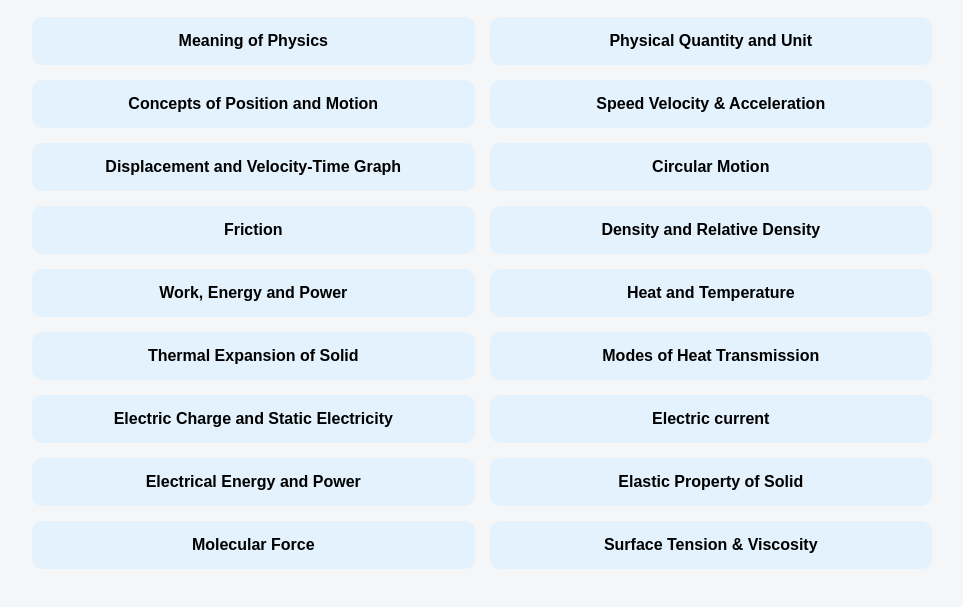
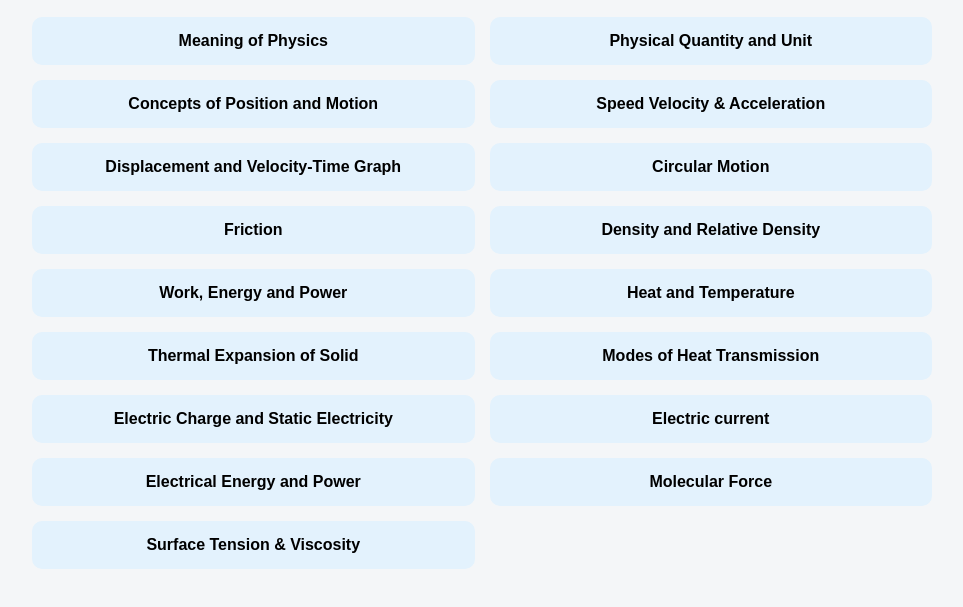
Before and after one commit to oloniyoidowuaugustine-rgb/Isaac-physics-, a plain HTML site: page physics-ss1.html in a window 1280 px wide. Shown: the part 131-738 px from the top of the page, without its empty margins (158-1121 px from the left). Drawn offline with Linux system fonts and the light colour scheme.

Commit message:
Update physics-ss1.html

```diff
--- a/physics-ss1.html
+++ b/physics-ss1.html
@@ -70,7 +70,6 @@ h1, h2{
 <a class="box" href="physics-ss1-static-electricity.html">Electric Charge and Static Electricity</a>
 <a class="box" href="physics-ss1-Current.html">Electric current</a>
 <a class="box" href="physics-ss1-electrical-energy.html">Electrical Energy and Power</a>
-<a class="box" href="physics-ss1-elasticity.html">Elastic Property of Solid</a>
 <a class="box" href="physics-ss1-molecular-force.html">Molecular Force</a>
 <a class="box" href="physics-ss1-surface-tension.html">Surface Tension & Viscosity</a>
 
```
